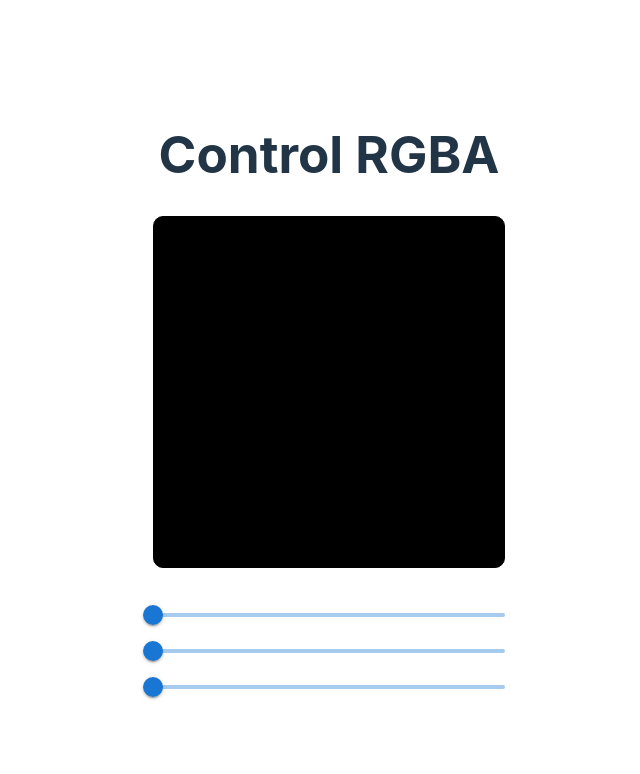
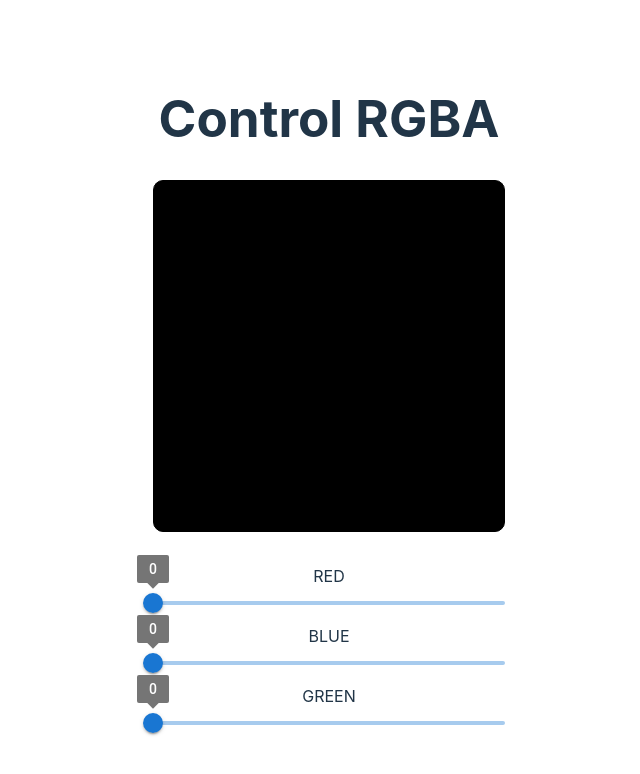
Before and after one commit to sga1d0s/controlRGB, a React (Vite) app in the folder controlRGB/: page / in a window 1280 px wide. Shown: the top 774 px of the page, without its empty margins (311-951 px from the left). Built offline with nearby package versions, Linux system fonts and the light colour scheme.

Commit message:
cambio en una funcion ok

```diff
--- a/controlRGB/src/App.jsx
+++ b/controlRGB/src/App.jsx
@@ -9,23 +9,20 @@ class App extends Component {
             valueRed: 0,
             valueBlue: 0,
             valueGreen: 0,
-            index: 0,
         }
     }
 
-    // Cambio ROJO
-    handleSliderChangeRed = (event) => {
-        this.setState({ valueRed: event.target.value })
-    };
-
-    // Cambio AZUL
-    handleSliderChangeBlue = (event) => {
-        this.setState({ valueBlue: event.target.value })
-    };
-
-    // Cambio VERDE
-    handleSliderChangeGreen = (event) => {
-        this.setState({ valueGreen: event.target.value })
+    // Cambio UNICO
+    handleSliderChangeColor = (event) => {
+        if (event.target.name == "red") {
+            this.setState({ valueRed: event.target.value })
+        }
+        if (event.target.name == "blue") {
+            this.setState({ valueBlue: event.target.value })
+        }
+        if (event.target.name == "green") {
+            this.setState({ valueGreen: event.target.value })
+        }
     };
 
     render() {
@@ -34,32 +31,39 @@ class App extends Component {
                 <h1>Control RGBA</h1>
 
                 <div className='frame'
+                    // Cambio de estilo literales `${valor}`
                     style={{ backgroundColor: `rgb(${this.state.valueRed}, ${this.state.valueGreen}, ${this.state.valueBlue})` }}>
                 </div>
 
                 <div className='sliders'>
 
+                    <label htmlFor="">RED</label>
                     <Slider
-                        id="red"
-                        defaultValue={this.state.valueRed}
-                        aria-label="red"
-                        valueLabelDisplay="auto"
-                        onChange={this.handleSliderChangeRed}
-                        key={0}
+                        // defaultValue={this.state.valueBlue}
+                        value={this.state.valueRed}
+                        onChange={this.handleSliderChangeColor}
+                        name="red"
+                        min={0}
+                        max={255}
+                        valueLabelDisplay='on'
                     />
+                    <label htmlFor="">BLUE</label>
                     <Slider
-                        defaultValue={this.state.valueBlue}
-                        aria-label="blue"
-                        valueLabelDisplay="auto"
-                        onChange={this.handleSliderChangeBlue}
-                        key={1}
+                        value={this.state.valueBlue}
+                        onChange={this.handleSliderChangeColor}
+                        name="blue"
+                        min={0}
+                        max={255}
+                        valueLabelDisplay='on'
                     />
+                    <label htmlFor="">GREEN</label>
                     <Slider
-                        defaultValue={this.state.valueGreen}
-                        aria-label="green"
-                        valueLabelDisplay="auto"
-                        onChange={this.handleSliderChangeGreen}
-                        key={2}
+                        value={this.state.valueGreen}
+                        onChange={this.handleSliderChangeColor}
+                        name="green"
+                        min={0}
+                        max={255}
+                        valueLabelDisplay='on'
                     />
 
 
```
